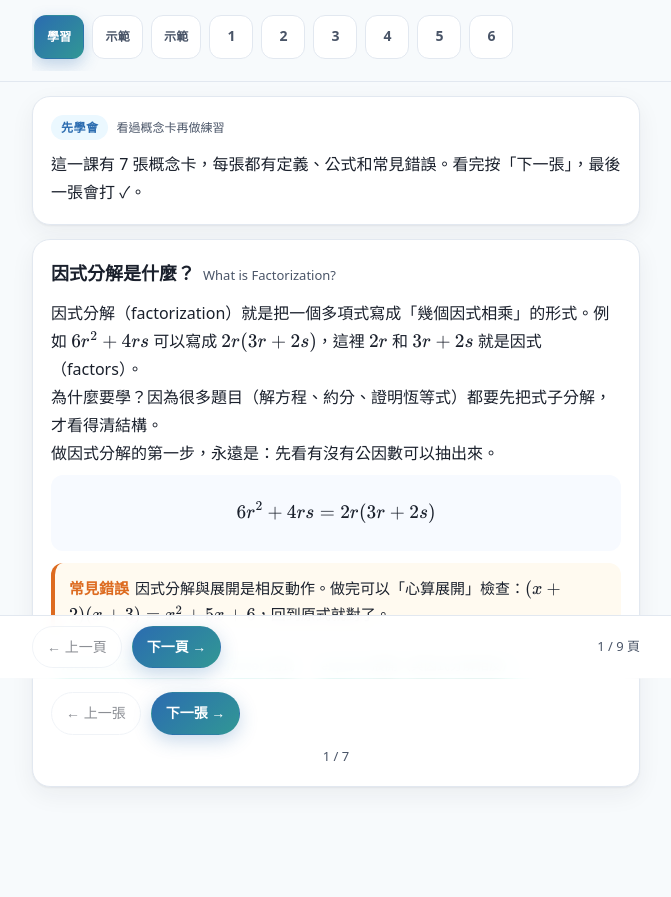
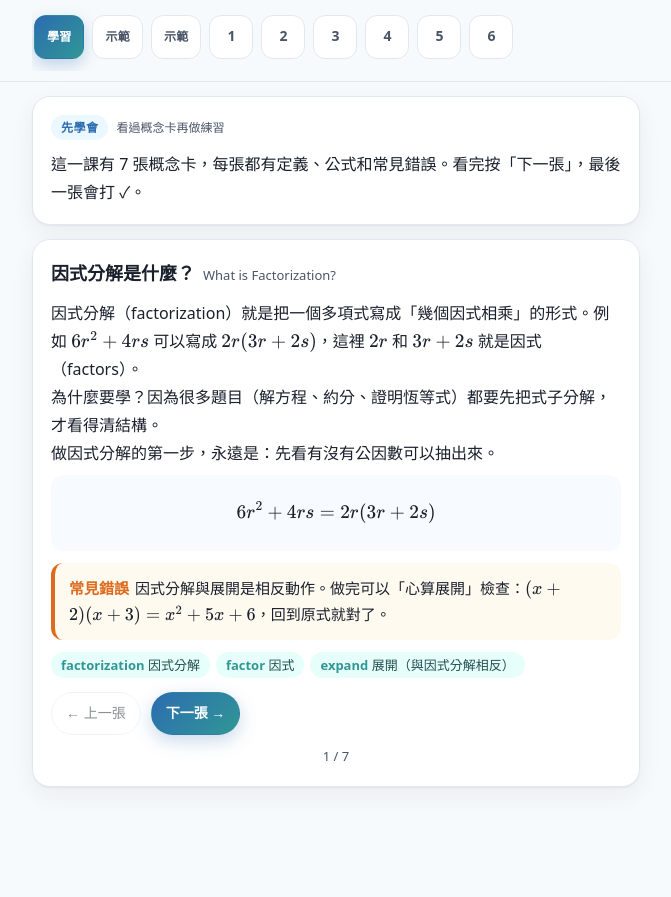
Before and after one commit to math-lov/daily.math, a website: page learn/topic.html in a window 1280 px wide. Shown: the part 122-1019 px from the top of the page, without its empty margins (304-975 px from the left). After the commit the page ends 963 px from the top, so only its background shows below. Drawn offline with Linux system fonts and the light colour scheme.

Commit message:
Learn: 刪除課題頁底部固定上一頁/下一頁列，頁數資訊移到頂部
成因：底部固定列與概念卡本身的「下一張」擠在一起，且遮住內容底部

頂部分頁列本身是 sticky（滾動時一直在），跳頁一律用它

頁數資訊搬到頂部：topic-progress 顯示「第 x / y 頁 · 本課完成 z%」

style.css 移除 .footbar、body 底部留白 96px 收窄為 40px、toast 上移

smoke test：改驗頂部頁數、並斷言 #prev/#next/.footbar 不存在（防止再被加回）

```diff
--- a/learn/assets/app.js
+++ b/learn/assets/app.js
@@ -328,19 +328,12 @@
 
       renderPage(pages, cur, id, focusQid);
 
-      // footer
-      var pos = qs("#pos");
-      if (pos) pos.textContent = (cur + 1) + " / " + pages.length + " 頁";
-      var prev = qs("#prev"), next = qs("#next");
-      prev.disabled = cur === 0;
-      next.disabled = cur >= pages.length - 1;
-      prev.onclick = function () { gotoPage(id, cur - 1); };
-      next.onclick = function () { gotoPage(id, cur + 1); };
-
-      // 完成度
+      // 頁數位置與完成度：都顯示在頂部（底部不再有上一頁／下一頁，跳頁一律按頂部分頁列）
       var pct = Math.round(pages.filter(pageDone).length / pages.length * 100);
       var bar = qs("#topic-progress");
-      if (bar) bar.textContent = "本課完成 " + pct + "%";
+      if (bar) {
+        bar.textContent = "第 " + (cur + 1) + " / " + pages.length + " 頁 · 本課完成 " + pct + "%";
+      }
 
       updateWrongBadge();
     });
--- a/learn/assets/style.css
+++ b/learn/assets/style.css
@@ -32,7 +32,7 @@ html { -webkit-text-size-adjust: 100%; }
 
 body {
   margin: 0;
-  padding: 0 0 96px;
+  padding: 0 0 40px;
   font-family: system-ui, "Noto Sans TC", "PingFang TC", "Microsoft JhengHei", "Segoe UI", sans-serif;
   font-size: 16px;
   line-height: 1.75;
@@ -258,19 +258,9 @@ body {
   font-size: 15px;
 }
 
-/* ── footer / 進度提示 ───────────────────────────────────────────────── */
-.footbar {
-  position: fixed; left: 0; right: 0; bottom: 0; z-index: 20;
-  background: rgba(255, 255, 255, .95); border-top: 1px solid var(--line);
-  backdrop-filter: blur(8px);
-}
-.footbar .inner {
-  max-width: 640px; margin: 0 auto; padding: 10px 16px;
-  display: flex; gap: 10px; align-items: center;
-}
-.footbar .pos { font-size: 13px; color: var(--muted); }
+/* ── 進度提示 ───────────────────────────────────────────────────────── */
 .toast {
-  position: fixed; left: 50%; bottom: 84px; transform: translateX(-50%) translateY(20px);
+  position: fixed; left: 50%; bottom: 28px; transform: translateX(-50%) translateY(20px);
   background: var(--text); color: #fff; font-size: 14px; border-radius: 999px;
   padding: 9px 18px; opacity: 0; pointer-events: none; transition: all .25s ease; z-index: 40;
 }
@@ -309,5 +299,5 @@ body {
 }
 
 @media print {
-  .topbar, .footbar, .pagenav { display: none; }
+  .topbar, .pagenav { display: none; }
 }
--- a/learn/topic.html
+++ b/learn/topic.html
@@ -33,15 +33,6 @@
   <div id="topic-body"></div>
 </div>
 
-<div class="footbar">
-  <div class="inner">
-    <button id="prev" class="btn btn-sm">← 上一頁</button>
-    <button id="next" class="btn btn-sm btn-primary">下一頁 →</button>
-    <div class="spacer"></div>
-    <span class="pos" id="pos"></span>
-  </div>
-</div>
-
 <script defer src="vendor/katex/katex.min.js"></script>
 <script defer src="vendor/katex/auto-render.min.js"></script>
 <script>
```
Also changed, not shown: tools/learn_smoke_test.js (+5 -2 lines).
